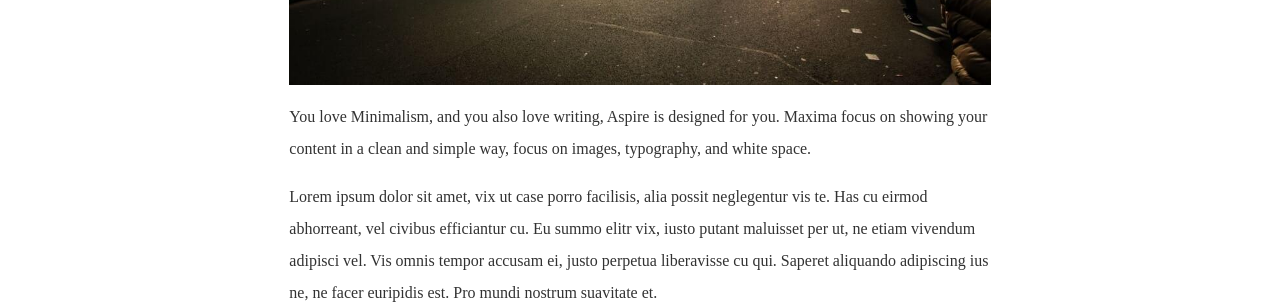
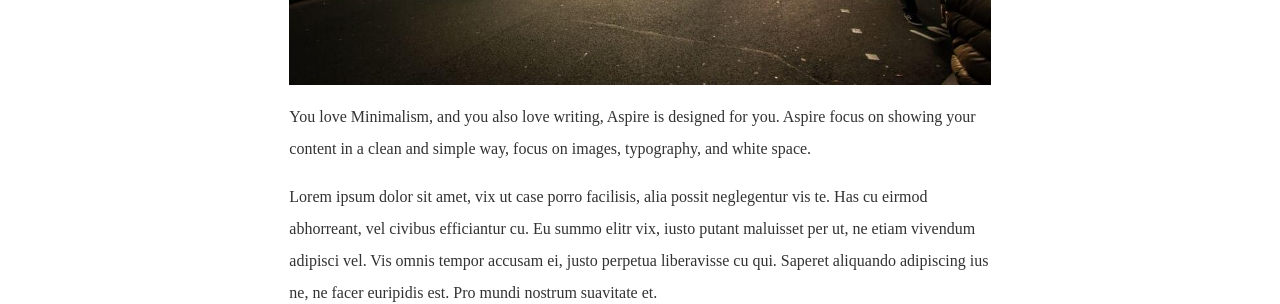
Before and after one commit to biglists/aspire, a Jekyll site: the page built from _pages/about.md, in a window 1280 px wide. Shown: the part 1191-1495 px from the top of the page. Built offline with Jekyll 4.4.1, drawn with Linux system fonts in a browser that asks for light colours; some web fonts are replaced.

Commit message:
General improvments

```diff
--- a/_config.yml
+++ b/_config.yml
@@ -1,19 +1,19 @@
 # Welcome to Jekyll!
 #
-# This config file is meant for settings that affect your whole blog, values
+# This config file is meant for settings that affect your whole site, values
 # which you are expected to set up once and rarely need to edit after that.
 # For technical reasons, this file is *NOT* reloaded automatically when you use
 # 'jekyll serve'. If you change this file, please restart the server process.
 
 # Site settings
-title:              Aspire
-logo:               # Logo image URL
-description:        Clean News & Magazine Jekyll Theme
-baseurl:            '' # The subpath of your site, e.g. /blog
-url:                'http://aspire-jekyll.aspirethemes.com' # The base hostname & protocol for your site
-twitter:            https://twitter.com/aspirethemes
-facebook:           https://www.facebook.com/aspirethemes
-instagram:          https://www.instagram.com/aspirethemes
+title:       Aspire
+logo:        # Logo Image URL
+description: Clean News & Magazine Jekyll Theme
+baseurl:     '' # The subpath of your site, e.g. /blog
+url:         http://aspire-jekyll.aspirethemes.com # The base hostname & protocol for your site
+twitter:     https://twitter.com/aspirethemes
+facebook:    https://www.facebook.com/aspirethemes
+instagram:   https://www.instagram.com/aspirethemes
 
 markdown:  kramdown
 permalink: pretty
@@ -34,9 +34,9 @@
   - Gemfile.lock
 
 # Tags
-tag_page_dir:         tag
-tag_page_layout:      tag_page
-tag_permalink_style:  pretty
+tag_page_dir:        tag
+tag_page_layout:     tag_page
+tag_permalink_style: pretty
 
 # Pages path
 defaults:
--- a/_includes/search-form.html
+++ b/_includes/search-form.html
@@ -4,7 +4,7 @@
     <div class='o-grid__col o-grid__col--4-4-s o-grid__col--3-4-m o-grid__col--2-4-l o-grid__col--center'>
       <form>
         <label for='search-field' class='u-hidden-visually'>Search</label>
-        <input id="search-field" type='search' class='c-search__input js-search-input' placeholder='Type to Search'>
+        <input id='search-field' type='search' class='c-search__input js-search-input' placeholder='Type to Search'>
       </form>
     </div>
   </div>
--- a/_includes/share.html
+++ b/_includes/share.html
@@ -30,7 +30,7 @@
     <a class='c-share__link'
        title='Share on Pinterest'
        href='http://pinterest.com/pin/create/button/?url={{ base_path }}{{ page.url }}&media={{ base_path }}{{ page.image }}&description={{ page.title }}'
-       onclick="window.open(this.href, 'google-share','width=580, height=296');return false;">
+       onclick="window.open(this.href, 'google-share', 'width=580, height=296'); return false;">
       <div data-icon='ei-sc-pinterest' data-size='s' class='c-share__icon'></div>
     </a>
   </li>
--- a/_includes/sidebar/widget-twitter.html
+++ b/_includes/sidebar/widget-twitter.html
@@ -1,5 +1,5 @@
 <div class='c-widget'>
   <h3 class='c-widget__title'>Recent Tweets</h3>
 
-  <a class='twitter-timeline' data-chrome="noheader nofooter noborders" data-height='400' href='https://twitter.com/aspirethemes'>Tweets by aspirethemes</a> <script async src='//platform.twitter.com/widgets.js' charset='utf-8'></script>
+  <a class='twitter-timeline' data-chrome='noheader nofooter noborders' data-height='400' href='https://twitter.com/aspirethemes'>Tweets by aspirethemes</a> <script async src='//platform.twitter.com/widgets.js' charset='utf-8'></script>
 </div>
--- a/_pages/about.md
+++ b/_pages/about.md
@@ -8,6 +8,6 @@
 
 ![about](/images/posts/image15.jpg)
 
-You love Minimalism, and you also love writing, Aspire is designed for you. Maxima focus on showing your content in a clean and simple way, focus on images, typography, and white space.
+You love Minimalism, and you also love writing, Aspire is designed for you. Aspire focus on showing your content in a clean and simple way, focus on images, typography, and white space.
 
 Lorem ipsum dolor sit amet, vix ut case porro facilisis, alia possit neglegentur vis te. Has cu eirmod abhorreant, vel civibus efficiantur cu. Eu summo elitr vix, iusto putant maluisset per ut, ne etiam vivendum adipisci vel. Vis omnis tempor accusam ei, justo perpetua liberavisse cu qui. Saperet aliquando adipiscing ius ne, ne facer euripidis est. Pro mundi nostrum suavitate et.
```
Also changed, not shown: _posts/2015-12-21-i-think-it-is-time-we-inform-the-senate-that-our-ability.md (+10 -11 lines).
